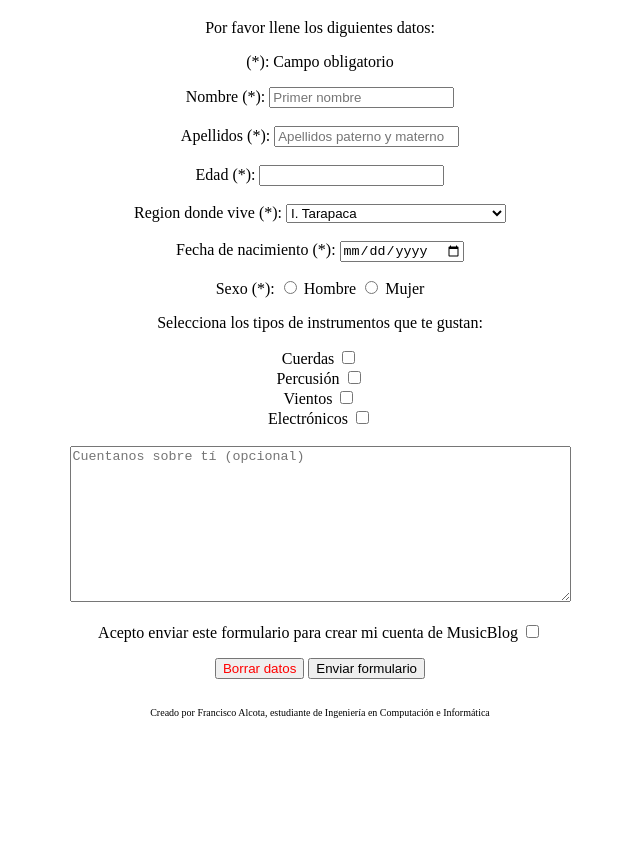
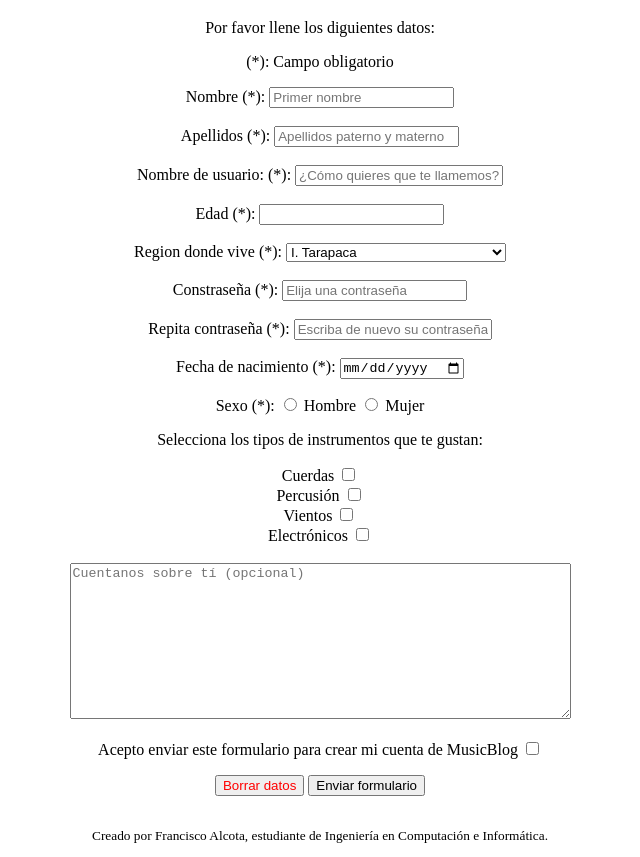
Before and after one commit to JavoAlcota/Herramienta-de-Desarrollo, a plain HTML site: page index.html in a window 1280 px wide. Shown: the part 61-918 px from the top of the page, without its empty margins (320-960 px from the left). Before the commit the page ends 800 px from the top, so only its background shows below. Drawn offline with Linux system fonts and the light colour scheme.

Commit message:
agregue constraseña, nombre de usuario y la seccion bot

```diff
--- a/index.html
+++ b/index.html
@@ -22,6 +22,8 @@
                     Apellidos (*): <input name="apellido" type="text" placeholder="Apellidos paterno y materno"
                         required />
                     <br><br>
+                    Nombre de usuario: (*): <input style="width: 200px" name="usuario" type="text" placeholder="¿Cómo quieres que te llamemos?" required>
+                    <br><br>
                     Edad (*): <input name="edad" type="number" min="0" required />
                     <br><br>
                     <label>Region donde vive (*): </label>
@@ -44,6 +46,10 @@
                         <option>XVI. Ñuble</option>
                     </select>
                     <br><br>
+                    Constraseña (*): <input name="contra" type="password" placeholder="Elija una contraseña" required>
+                    <br><br>
+                    Repita contraseña (*): <input style="width: 190px;" name="contra" type="password" placeholder="Escriba de nuevo su contraseña" required>
+                    <br><br>
                     Fecha de nacimiento (*): <input name="nacimiento" type="date" required />
                     <p>Sexo (*):
                         <input type="radio" name="sexo" value="h" required> Hombre
@@ -62,11 +68,13 @@
                     <textarea name="comentario" cols="60" rows="10"
                     placeholder="Cuentanos sobre tí (opcional)"></textarea>
                 </div>
-                <p>Acepto enviar este formulario para crear mi cuenta de MusicBlog
-                    <input type="checkbox" name="check" required>
-                </p>
-                <input type="reset" value="Borrar datos" style="color: red;">
-                <input type="submit" value="Enviar formulario">
+                <div id="bot">
+                    <p>Acepto enviar este formulario para crear mi cuenta de MusicBlog
+                        <input type="checkbox" name="check" required>
+                    </p>
+                    <input type="reset" value="Borrar datos" style="color: red;">
+                    <input type="submit" value="Enviar formulario">
+                </div>
             </form>
         </div>
     </center>
@@ -76,7 +84,7 @@
 <footer>
     <center>
         <br>
-        <p style="font-size: x-small;">Creado por Francisco Alcota, estudiante de Ingeniería en Computación e Informática</p>
+        <p style="font-size: smaller;">Creado por Francisco Alcota, estudiante de Ingeniería en Computación e Informática.</p>
     </center>
 </footer>
 
```
